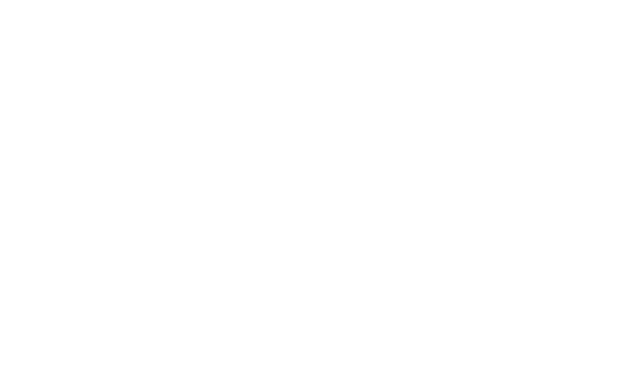
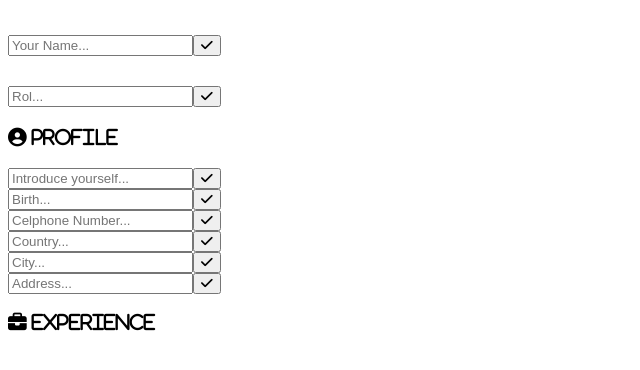
Before and after one commit to fl-martin/cv-application, a React (Create React App) app: page / in a window 1280 px wide. Shown: the top 370 px of the page, without its empty margins (0-640 px from the left). Built offline with nearby package versions, Linux system fonts and the light colour scheme.

Commit message:
General component ok

```diff
--- a/package.json
+++ b/package.json
@@ -1,4 +1,5 @@
 {
+	"homepage": "http://fl-martin.github.io/cv-application",
 	"name": "cv-application",
 	"version": "0.1.0",
 	"private": true,
@@ -15,7 +16,9 @@
 		"start": "react-scripts start",
 		"build": "react-scripts build",
 		"test": "react-scripts test",
-    "eject": "react-scripts eject"
+		"eject": "react-scripts eject",
+		"predeploy": "npm run build",
+		"deploy": "gh-pages -d build"
 	},
 	"eslintConfig": {
 		"extends": [
--- a/public/index.html
+++ b/public/index.html
@@ -24,7 +24,11 @@
       work correctly both with client-side routing and a non-root public URL.
       Learn how to configure a non-root public URL by running `npm run build`.
     -->
-    <title>React App</title>
+		<title>Build your CV!</title>
+		<script
+			src="https://kit.fontawesome.com/af6f5656a5.js"
+			crossorigin="anonymous"
+		></script>
 	</head>
 	<body>
 		<noscript>You need to enable JavaScript to run this app.</noscript>
@@ -38,6 +42,5 @@
 
       To begin the development, run `npm start` or `yarn start`.
       To create a production bundle, use `npm run build` or `yarn build`.
-    -->
-  </body>
+    --></body>
 </html>
--- a/src/App.js
+++ b/src/App.js
@@ -1,7 +1,16 @@
 import React from "react";
+import Education from "./components/Education";
+import Experience from "./components/Experience";
+import General from "./components/General";
 
 function App() {
-	return <div className="App"></div>;
+	return (
+		<div className="App">
+			<General></General>
+			<Experience></Experience>
+			<Education></Education>
+		</div>
+	);
 }
 
 export default App;
--- a/src/components/Education.js
+++ b/src/components/Education.js
@@ -1 +1,16 @@
 import React, { Component } from "react";
+
+class Education extends Component {
+	constructor(props) {
+		super(props);
+		this.state = {
+			educationHist: [],
+			skills: [],
+		};
+	}
+	render() {
+		return <div></div>;
+	}
+}
+
+export default Education;
--- /dev/null
+++ b/src/components/Employ.js
@@ -0,0 +1,26 @@
+import React, { Component } from "react";
+
+class Employ extends Component {
+	constructor(props) {
+		super(props);
+	}
+	render() {
+		console.log(this.props.employList);
+		if (this.props.employList) {
+			const employList = this.props.employList.map((element, index) => {
+				<li key={index}>
+					<h4 id="employTitle">
+						{element.employ.position} in {element.employ.company}
+					</h4>
+					<div id="yearsEmploy">
+						{element.employ.year_start}-{element.employ.year_end}
+					</div>
+					<p>{element.employ.description}</p>
+				</li>;
+			});
+			return employList;
+		} else return null;
+	}
+}
+
+export default Employ;
--- a/src/components/Experience.js
+++ b/src/components/Experience.js
@@ -1 +1,32 @@
 import React, { Component } from "react";
+import Employ from "./Employ";
+
+class Experience extends Component {
+	constructor(props) {
+		super(props);
+		this.state = {
+			employ: {
+				company: "",
+				position: "",
+				year_start: "",
+				year_end: "",
+				description: "",
+			},
+			employArray: [],
+		};
+	}
+	render() {
+		return (
+			<div>
+				<h3>
+					<i className="fas fa-briefcase"> Experience</i>
+				</h3>
+				<ul id="employList">
+					<Employ employArray={this.state.employArray}></Employ>
+				</ul>
+			</div>
+		);
+	}
+}
+
+export default Experience;
--- a/src/components/General.js
+++ b/src/components/General.js
@@ -1 +1,119 @@
 import React, { Component } from "react";
+import { InputFieldText } from "./InputField";
+
+class General extends Component {
+	constructor(props) {
+		super(props);
+		this.state = {
+			name: { data: "", editing: true },
+			title: { data: "", editing: true },
+			birth: { data: "", editing: true },
+			cel: { data: "", editing: true },
+			email: { data: "", editing: true },
+			country: { data: "", editing: true },
+			city: { data: "", editing: true },
+			address: { data: "", editing: true },
+			profile: { data: "", editing: true },
+		};
+		this.setInfo = this.setInfo.bind(this);
+		this.saveEditInput = this.saveEditInput.bind(this);
+	}
+
+	setInfo(e) {
+		const userInput = e.target.value;
+		const prop = e.target.id;
+		this.setState({
+			[prop]: { ...this.state[prop], data: userInput },
+		});
+	}
+
+	saveEditInput(e) {
+		const prop = e.target.parentNode.firstChild.id;
+		const editState = this.state[prop].editing;
+		this.setState({
+			[prop]: { ...this.state[prop], editing: editState ? false : true },
+		});
+	}
+
+	render() {
+		return (
+			<div>
+				<h1>
+					<InputFieldText
+						id="name"
+						placeholder="Your Name..."
+						setInfo={this.setInfo}
+						saveEditInput={this.saveEditInput}
+						state={this.state}
+					></InputFieldText>
+				</h1>
+				<h2>
+					<InputFieldText
+						id="title"
+						placeholder="Rol..."
+						setInfo={this.setInfo}
+						saveEditInput={this.saveEditInput}
+						state={this.state}
+					></InputFieldText>
+				</h2>
+				<div id="profileContainer">
+					<h3>
+						<i className="fas fa-user-circle"> Profile</i>
+					</h3>
+					<InputFieldText
+						id="profile"
+						placeholder="Introduce yourself..."
+						setInfo={this.setInfo}
+						saveEditInput={this.saveEditInput}
+						state={this.state}
+					></InputFieldText>
+				</div>
+				<div id="detailsContainer">
+					<InputFieldText
+						type="text"
+						id="birth"
+						placeholder="Birth..."
+						setInfo={this.setInfo}
+						saveEditInput={this.saveEditInput}
+						onFocus={(e) => (e.target.type = "date")}
+						state={this.state}
+					></InputFieldText>
+					<InputFieldText
+						type="number"
+						id="cel"
+						placeholder="Celphone Number..."
+						setInfo={this.setInfo}
+						saveEditInput={this.saveEditInput}
+						state={this.state}
+					></InputFieldText>
+					<InputFieldText
+						type="text"
+						id="country"
+						placeholder="Country..."
+						setInfo={this.setInfo}
+						saveEditInput={this.saveEditInput}
+						state={this.state}
+					></InputFieldText>
+					<InputFieldText
+						type="text"
+						id="city"
+						placeholder="City..."
+						setInfo={this.setInfo}
+						saveEditInput={this.saveEditInput}
+						state={this.state}
+					></InputFieldText>
+					<InputFieldText
+						type="text"
+						id="address"
+						placeholder="Address..."
+						setInfo={this.setInfo}
+						saveEditInput={this.saveEditInput}
+						state={this.state}
+					></InputFieldText>
+				</div>
+			</div>
+		);
+	}
+}
+
+export default General;
--- /dev/null
+++ b/src/components/InputField.js
@@ -0,0 +1,62 @@
+import React, { Component } from "react";
+
+export class InputFieldText extends Component {
+	constructor(props) {
+		super(props);
+	}
+
+	render() {
+		const {
+			type,
+			onFocus,
+			id,
+			placeholder,
+			setInfo,
+			saveEditInput,
+			state: {
+				[id]: { data, editing },
+			},
+		} = this.props;
+
+		let content;
+		let icon;
+
+		if (editing) {
+			content = (
+				<input
+					type={type}
+					onFocus={onFocus}
+					id={id}
+					placeholder={placeholder}
+					onChange={setInfo}
+					value={data}
+				></input>
+			);
+			icon = (
+				<i
+					className="fas fa-check"
+					style={{ pointerEvents: "none" }}
+				></i>
+			);
+		} else if (!editing) {
+			content = <div id={id}>{data}</div>;
+			icon = (
+				<i
+					className="far fa-edit"
+					style={{ pointerEvents: "none" }}
+				></i>
+			);
+		}
+
+		return (
+			<div>
+				{content}
+				{
+					<button type="button" onClick={saveEditInput}>
+						{icon}
+					</button>
+				}
+			</div>
+		);
+	}
+}
```
Also changed, not shown: public/manifest.json (added), 1 other file (tests, documents, lock files or other folders). Lines whose indentation alone changed are shown as unchanged.
